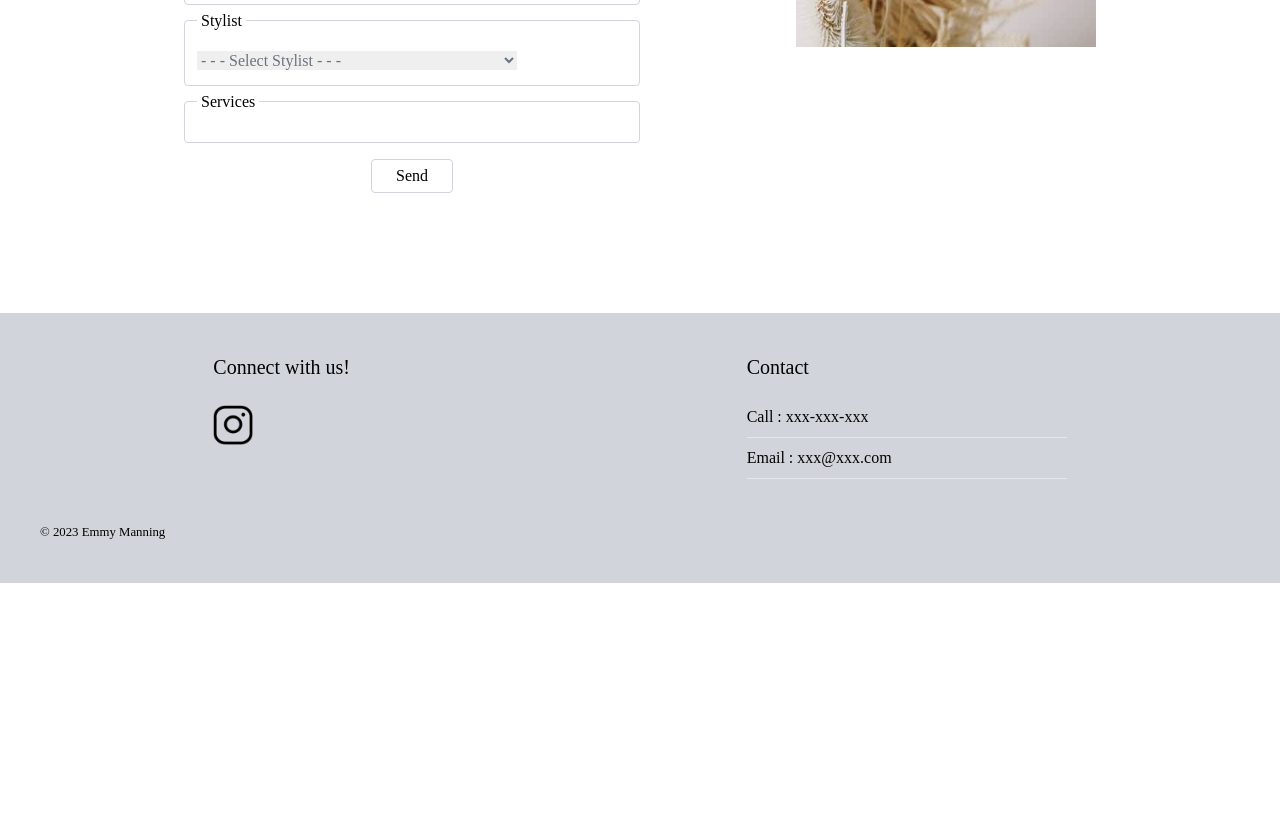
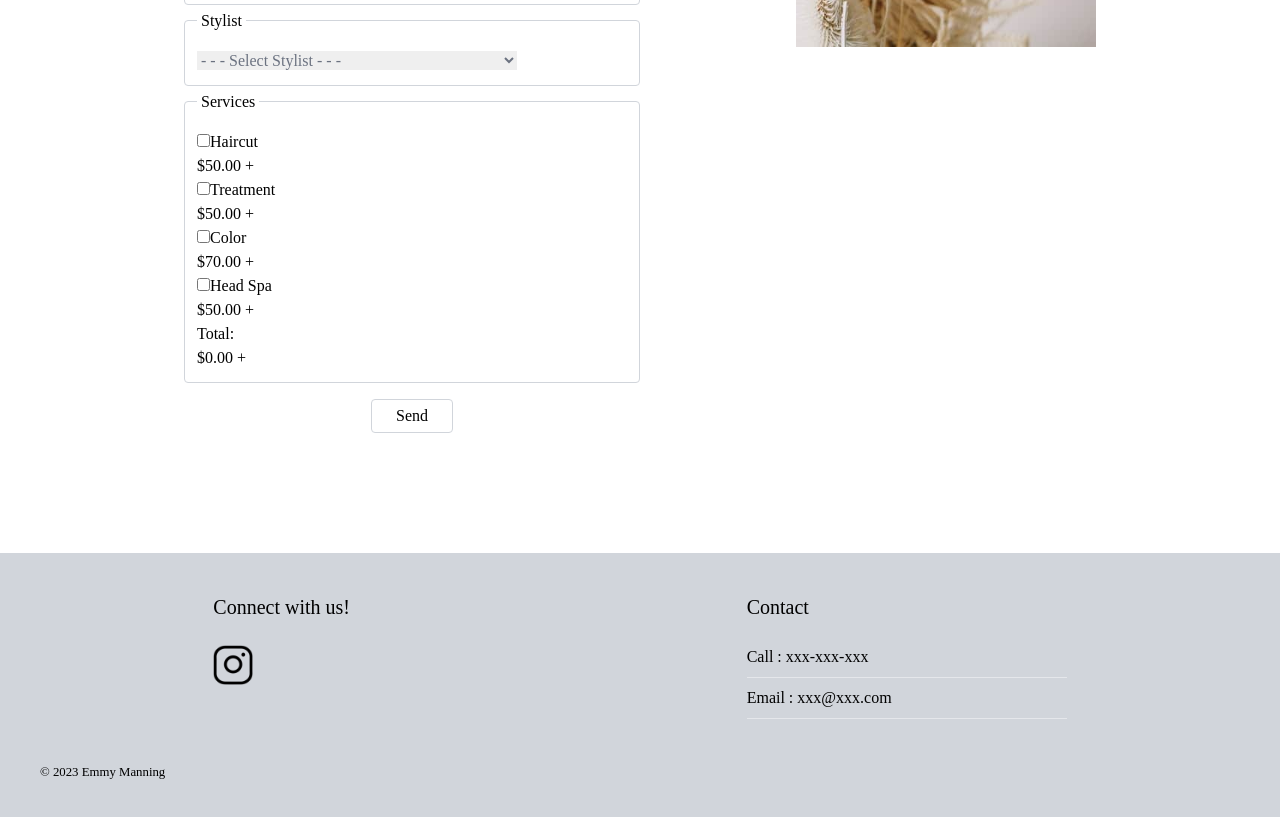
Before and after one commit to eobcre/salon-react, a React (Vite) app: page /book in a window 1280 px wide. Shown: the part 880-1697 px from the top of the page. Before the commit the page ends 1463 px from the top, so only its background shows below. Built offline with nearby package versions, Linux system fonts and the light colour scheme; the HTML template or start-up script is replaced by a standard one.

Commit message:
created checkbox menu function

```diff
--- a/src/sections/Book.jsx
+++ b/src/sections/Book.jsx
@@ -1,37 +1,55 @@
 import { useState } from 'react';
-
 import Image from '../assets/flower.jpg';
 
+const getTotalPrice = (price) => `$${price.toFixed(2)} +`;
+
 export const Book = () => {
-  const priceList = [
+  const list = [
     {
-      service: 'Haircut',
+      name: 'Haircut',
       price: 50,
     },
     {
-      service: 'Treatment',
+      name: 'Treatment',
+      price: 50,
+    },
+    {
+      name: 'Color',
+      price: 70,
+    },
+    {
+      name: 'Head Spa',
       price: 50,
     },
   ];
-  // Checkbox
-  const [checked, setChecked] = useState(
-    new Array(priceList.length).fill(false)
-  );
-  // Total
+
+  // useState
+  const [checked, setChecked] = useState(new Array(list.length).fill(false));
   const [total, setTotal] = useState(0);
 
   // Checkbox function
-  const toggle = () => {
-    setChecked(!checked);
-  };
+  const toggle = (place) => {
+    const updatedChecked = checked.map((item, index) => {
+      if (index === place) {
+        return !item;
+      } else {
+        return item;
+      }
+    });
 
-  // setIsChecked()
+    setChecked(updatedChecked);
 
     // Total function
-  // const totalCal = () => {};
+    const initialValue = 0;
+    const totalPrice = updatedChecked.reduce((acc, currentTorF, index) => {
+      if (currentTorF === true) {
+        return acc + list[index].price;
+      }
+      return acc;
+    }, initialValue);
 
-  // setTotal()
-  // setTotal(totalCal);
+    setTotal(totalPrice);
+  };
 
   return (
     <div>
@@ -102,38 +120,32 @@ export const Book = () => {
             <fieldset className='border border-solid rounded border-gray-300 p-3'>
               <legend className='p-1'>Services</legend>
 
-              {/* <div className='w-80'>
+              <ul className=''>
+                {list.map(({ name, price }, index) => {
+                  return (
+                    <li key={index}>
+                      <div>
                         <input
                           type='checkbox'
-                  checked={checked}
-                  onChange={toggle}
-                  className='accent-gray-500'
+                          checked={checked[index]}
+                          onChange={() => toggle(index)}
+                          id={`linked-${index}`}
+                          name={name}
+                          value={name}
                         />
-                <label htmlFor='input' className='p-2 text-gray-500'>
-                  Haircut {checked ? 'checked' : 'un-checked'}.
-                </label>
+                        <label htmlFor={`linked-${index}`}>{name}</label>
                       </div>
-
+                      <div>{getTotalPrice(price)}</div>
+                    </li>
+                  );
+                })}
+                <li>
                   <div>
-                <input type='checkbox' className='accent-gray-500' />
-                <label htmlFor='treatment' className='p-2 text-gray-500'>
-                  Treatment
-                </label>
+                    <p>Total:</p>
+                    <div>{getTotalPrice(total)}</div>
                   </div>
-
-              <div>
-                <input type='checkbox' className='accent-gray-500' />
-                <label htmlFor='color' className='p-2 text-gray-500'>
-                  Color
-                </label>
-              </div>
-
-              <div>
-                <input type='checkbox' className='accent-gray-500' />
-                <label htmlFor='haircut' className='p-2 text-gray-500'>
-                  Massage
-                </label>
-              </div> */}
+                </li>
+              </ul>
             </fieldset>
           </form>
           <button
```
Lines whose indentation alone changed are shown as unchanged.
